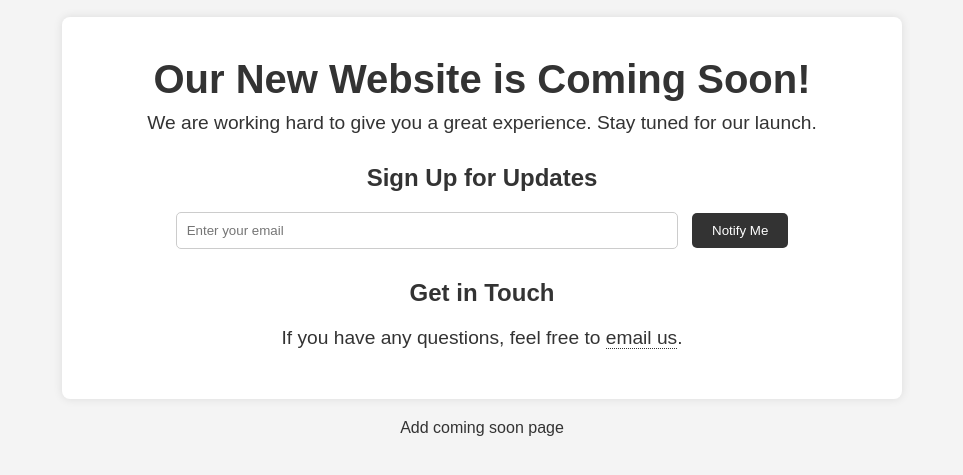
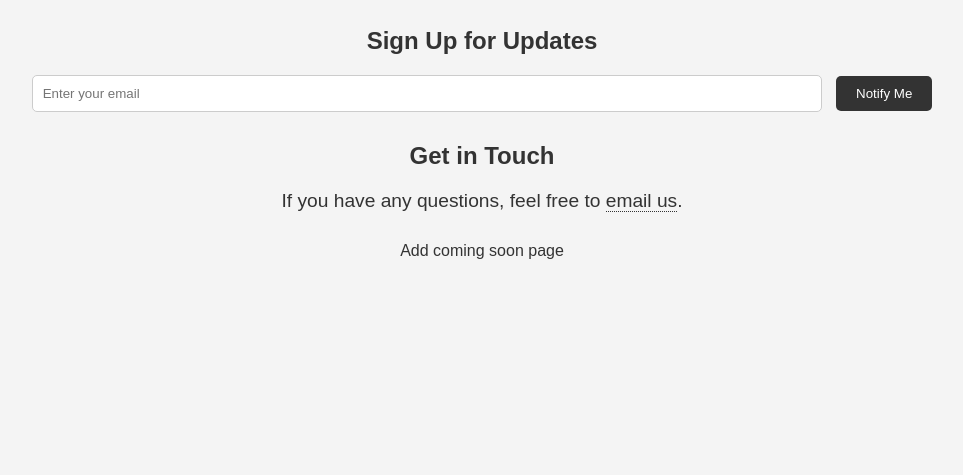
Before and after one commit to JJJIM46/JJJIM46.github.io, a plain HTML site: page index.html in a window 1280 px wide. Shown: the part 21-496 px from the top of the page, without its empty margins (158-1121 px from the left). Drawn offline with Linux system fonts and the light colour scheme.

Commit message:
Update index.html

```diff
--- a/index.html
+++ b/index.html
@@ -65,11 +65,6 @@
   <!-- Second Static Image -->
   <img class="image" src="Peach.jpg" alt="Second Image">
 
-  <div class="container">
-    <!-- Some Texts -->
-    <h1>Our New Website is Coming Soon!</h1>
-    <p>We are working hard to give you a great experience. Stay tuned for our launch.</p>
-
     <!-- Email Sign-Up Section -->
     <div class="section">
       <h2>Sign Up for Updates</h2>
```
